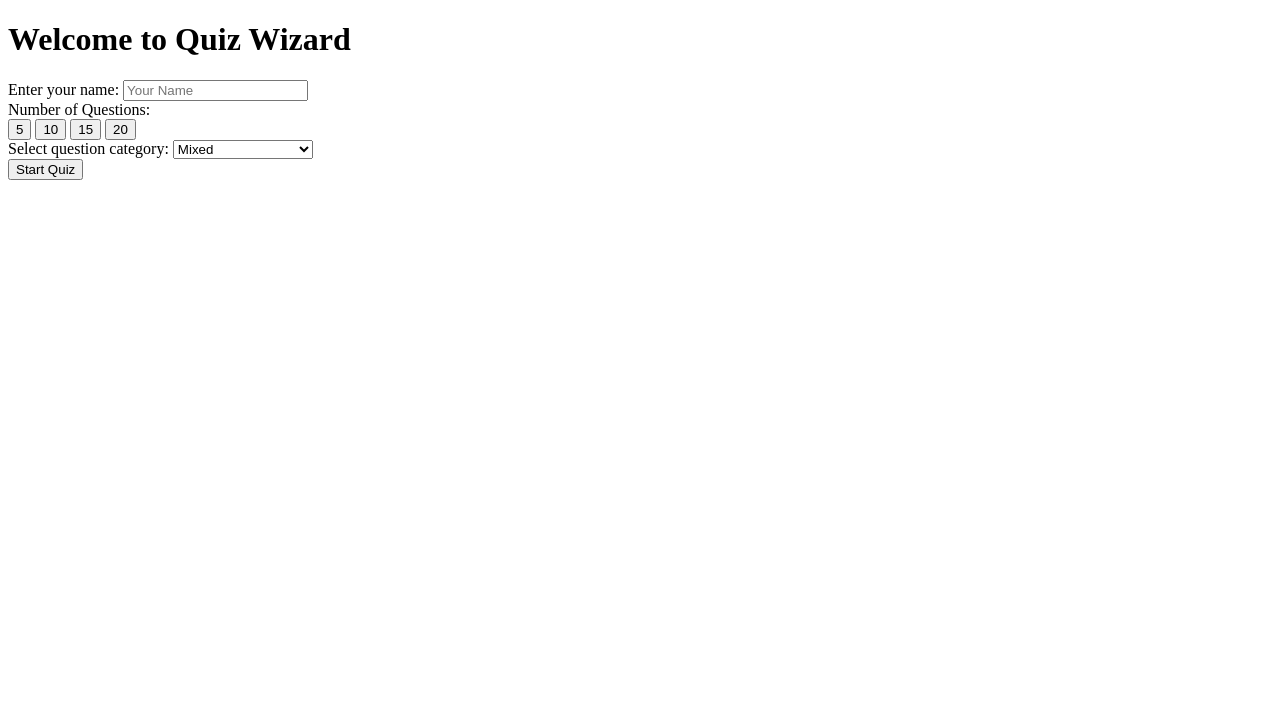
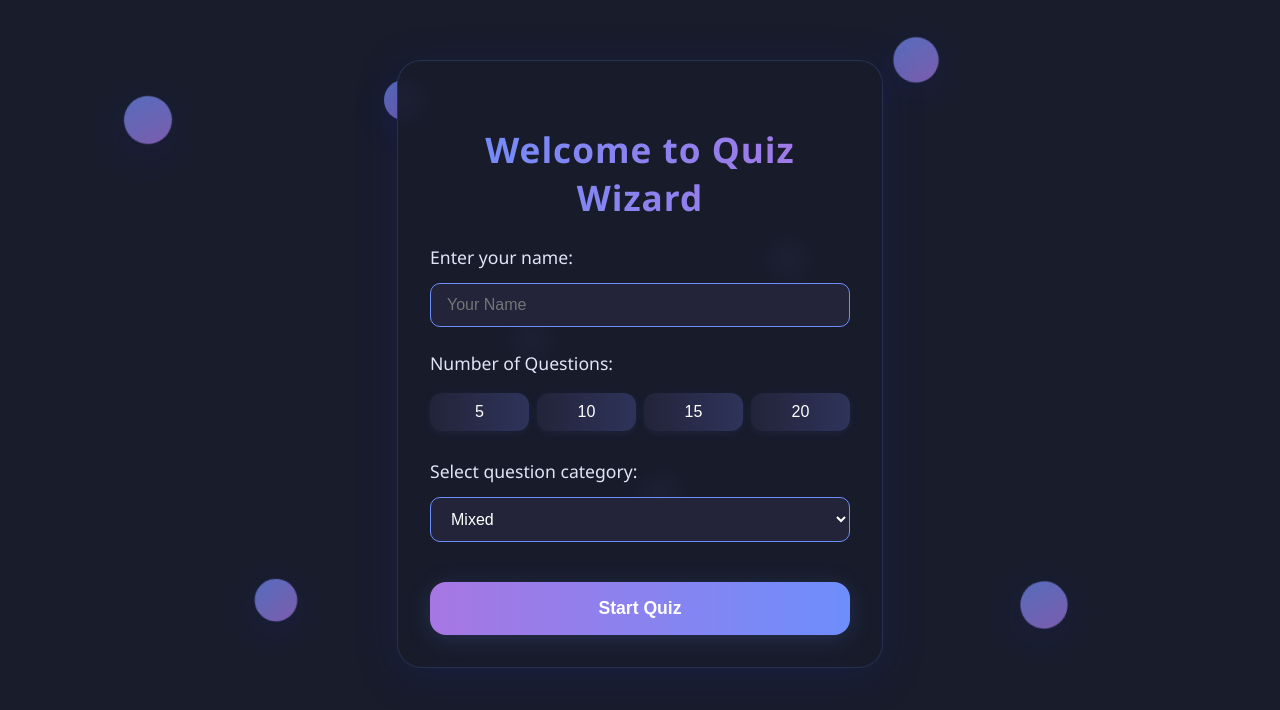
Before and after one commit to TheLearningHead/Quiz-App, a plain HTML site: page index.html in a window 1280 px wide. Drawn offline with Linux system fonts and the light colour scheme.

Commit message:
Added styling to the landing page

```diff
--- a/index.html
+++ b/index.html
@@ -9,7 +9,10 @@
 </head>
 
 <body>
-
+    <div class="animated-bg">
+        <span></span><span></span><span></span><span></span>
+        <span></span><span></span><span></span><span></span>
+    </div>
     <div class="container">
         <h1>Welcome to Quiz Wizard</h1>
         <div class="user-form">
--- a/style.css
+++ b/style.css
@@ -0,0 +1,248 @@
+/* Modern 3D Animated Background and Stylish Quiz App UI */
+
+body {
+    margin: 0;
+    font-family: 'Segoe UI', 'Roboto', Arial, sans-serif;
+    background: #181c2b;
+    overflow-x: hidden;
+    position: relative;
+}
+
+/* 3D Animated Background using CSS */
+.animated-bg {
+    position: fixed;
+    top: 0;
+    left: 0;
+    right: 0;
+    bottom: 0;
+    z-index: 0;
+    overflow: hidden;
+    pointer-events: none;
+}
+
+.animated-bg span {
+    position: absolute;
+    display: block;
+    width: 40px;
+    height: 40px;
+    background: linear-gradient(135deg, #6e8efb 0%, #a777e3 100%);
+    opacity: 0.7;
+    border-radius: 50%;
+    box-shadow: 0 8px 32px 0 rgba(31, 38, 135, 0.37);
+    animation: float 10s infinite ease-in-out;
+}
+
+.animated-bg span:nth-child(1) {
+    left: 10%;
+    top: 20%;
+    animation-delay: 0s;
+}
+
+.animated-bg span:nth-child(2) {
+    left: 70%;
+    top: 10%;
+    animation-delay: 2s;
+}
+
+.animated-bg span:nth-child(3) {
+    left: 50%;
+    top: 60%;
+    animation-delay: 4s;
+}
+
+.animated-bg span:nth-child(4) {
+    left: 80%;
+    top: 80%;
+    animation-delay: 1s;
+}
+
+.animated-bg span:nth-child(5) {
+    left: 20%;
+    top: 75%;
+    animation-delay: 3s;
+}
+
+.animated-bg span:nth-child(6) {
+    left: 40%;
+    top: 40%;
+    animation-delay: 5s;
+}
+
+.animated-bg span:nth-child(7) {
+    left: 60%;
+    top: 30%;
+    animation-delay: 6s;
+}
+
+.animated-bg span:nth-child(8) {
+    left: 30%;
+    top: 10%;
+    animation-delay: 7s;
+}
+
+@keyframes float {
+    0% {
+        transform: translateY(0) scale(1) rotate(0deg);
+    }
+
+    50% {
+        transform: translateY(-60px) scale(1.2) rotate(20deg);
+    }
+
+    100% {
+        transform: translateY(0) scale(1) rotate(0deg);
+    }
+}
+
+/* Quiz Container Styling */
+.container {
+    position: relative;
+    z-index: 1;
+    max-width: 420px;
+    margin: 60px auto;
+    background: rgba(24, 28, 43, 0.95);
+    border-radius: 24px;
+    box-shadow: 0 8px 40px 0 rgba(31, 38, 135, 0.25);
+    padding: 40px 32px 32px 32px;
+    color: #fff;
+    backdrop-filter: blur(8px);
+    border: 1.5px solid rgba(110, 142, 251, 0.18);
+    transition: box-shadow 0.3s;
+}
+
+.container:hover {
+    box-shadow: 0 16px 60px 0 rgba(110, 142, 251, 0.25);
+}
+
+h1 {
+    font-size: 2.2rem;
+    font-weight: 700;
+    letter-spacing: 1px;
+    margin-bottom: 24px;
+    text-align: center;
+    background: linear-gradient(90deg, #6e8efb, #a777e3);
+    background-clip: text;
+    -webkit-background-clip: text;
+    -webkit-text-fill-color: transparent;
+}
+
+.user-form {
+    display: flex;
+    flex-direction: column;
+    gap: 24px;
+}
+
+.user-name label,
+.ques-count label,
+.ques-category label {
+    font-size: 1.1rem;
+    font-weight: 500;
+    color: #e0e6f7;
+    margin-bottom: 8px;
+    display: block;
+}
+
+.user-name input {
+    box-sizing: border-box;
+    width: 100%;
+    padding: 12px 16px;
+    border-radius: 10px;
+    border: 1px solid #6e8efb;
+    background: #23243a;
+    color: #fff;
+    font-size: 1rem;
+    margin-top: 6px;
+    outline: none;
+    transition: border 0.2s;
+}
+
+.user-name input:focus {
+    border: 1.5px solid #a777e3;
+}
+
+.ques-count {
+    display: flex;
+    flex-direction: column;
+    gap: 10px;
+}
+
+.ques-count-buttons{
+    width: 100%;
+    box-sizing: border-box;
+    display: flex;
+    flex-wrap: wrap;
+    gap: 8px;
+    margin-bottom: 4px;
+}
+
+.ques-count button {
+    background: linear-gradient(90deg, #23243a 0%, #2e335a 100%);
+    color: #fff;
+    width: calc(25% - 6px);
+    border: none;
+    border-radius: 12px;
+    padding: 10px 18px;
+    font-size: 1rem;
+    font-weight: 500;
+    cursor: pointer;
+    box-shadow: 0 2px 8px 0 rgba(110, 142, 251, 0.08);
+    transition: background 0.2s, transform 0.2s, box-shadow 0.2s;
+    outline: none;
+}
+
+.ques-count button:hover,
+.ques-count button.selected {
+    background: linear-gradient(90deg, #6e8efb 0%, #a777e3 100%);
+    color: #fff;
+    transform: translateY(-2px) scale(1.04);
+    box-shadow: 0 4px 16px 0 rgba(110, 142, 251, 0.18);
+}
+
+.ques-category select {
+    width: 100%;
+    box-sizing: border-box;
+    padding: 12px 16px;
+    border-radius: 10px;
+    border: 1px solid #6e8efb;
+    background: #23243a;
+    color: #fff;
+    font-size: 1rem;
+    margin-top: 6px;
+    outline: none;
+    transition: border 0.2s;
+}
+
+.ques-category select:focus {
+    border: 1.5px solid #a777e3;
+}
+
+#start-quiz {
+    margin-top: 16px;
+    width: 100%;
+    background: linear-gradient(90deg, #a777e3 0%, #6e8efb 100%);
+    color: #fff;
+    border: none;
+    border-radius: 16px;
+    padding: 16px 0;
+    font-size: 1.1rem;
+    font-weight: 700;
+    cursor: pointer;
+    box-shadow: 0 4px 24px 0 rgba(110, 142, 251, 0.18);
+    transition: background 0.2s, transform 0.2s;
+}
+
+#start-quiz:hover {
+    background: linear-gradient(90deg, #6e8efb 0%, #a777e3 100%);
+    transform: scale(1.03);
+}
+
+@media (max-width: 600px) {
+    .container {
+        padding: 24px 8px 16px 8px;
+        max-width: 98vw;
+    }
+
+    h1 {
+        font-size: 1.4rem;
+    }
+}
```
